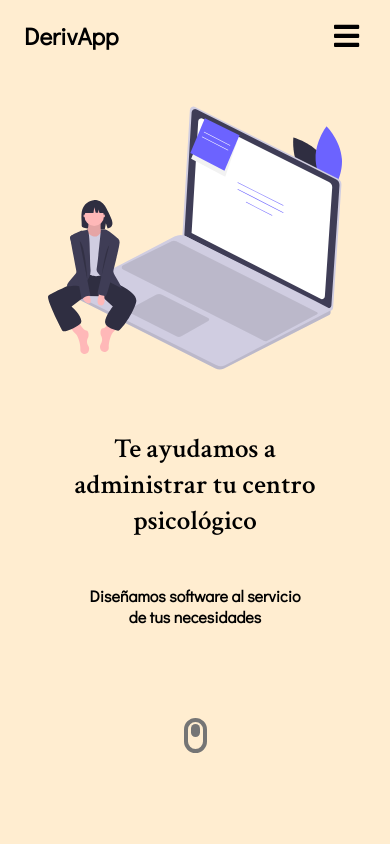
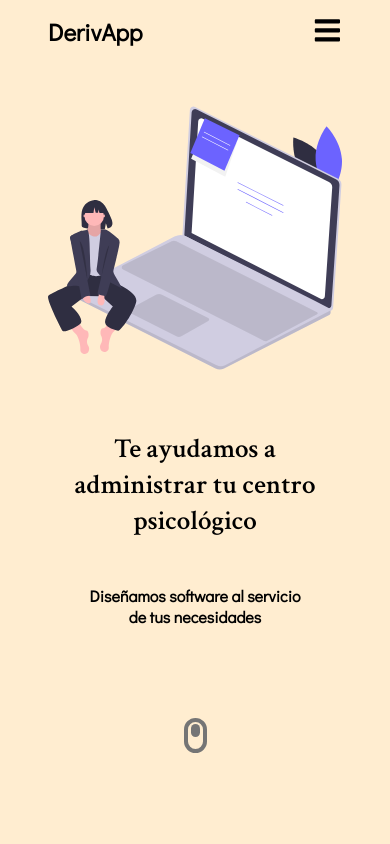
Before and after one commit to GabrielTurrillas/derivapp_landingpage, a Next.js app: page / in a window 390 px wide. Shown: the top 844 px of the page. Built offline with nearby package versions, Linux system fonts and the light colour scheme.

Commit message:
hero and nav margin responsive

```diff
--- a/components/Hero/index.js
+++ b/components/Hero/index.js
@@ -49,8 +49,19 @@ const Container = styled.div`
   @media ${device.mobileM}{
     margin: ${containerMargin.mobileM};
   }
+  @media ${device.tablet}{
+    margin: ${containerMargin.tablet};
+  }
+  @media ${device.laptop}{
+    margin: ${containerMargin.laptop};
+  }
+  @media ${device.laptopL}{
+    margin: ${containerMargin.laptopL};
+  }
+  @media ${device.desktop}{
+    margin: ${containerMargin.desktop};
+  }
 `
-
 const ImageArea = styled.div`
   grid-area: ImageArea;
   display:flex;
--- a/components/Navbar/index.js
+++ b/components/Navbar/index.js
@@ -3,6 +3,8 @@ import styled from 'styled-components';
 import {
   widthSize,
   backgroundColor,
+  containerMargin,
+  device
 } from '../../styles';
 
 const Navbar = () => {
@@ -25,47 +27,51 @@ export default Navbar;
 const Nav = styled.nav`
   display:flex;
   width: 100%;
-  display: flex;
   justify-content:center;
   align-items:center;
   font-size: 1rem;
   position:absolute;
   top: 0;
-  z-index:999;
   //box-shadow: 0 8px 8px -4px black;
-  @media screen and (max-width: 960px) {
-    transition: 0.8s all ease;
-  }
 `;
 
 const NavbarContainer = styled.div`
   display:flex;
   justify-content: space-between;
-  height: 70px;
+  margin: ${containerMargin.mobileS};
+  padding:1rem 0;
   width: 100%;
-  padding: 0 24px;
-  max-width: 100%;
+  @media ${device.mobileM} {
+    margin: ${containerMargin.mobileM};
+  }
+  @media ${device.tablet} {
+    margin: ${containerMargin.tablet};
+  }
+  @media ${device.laptop} {
+    margin: ${containerMargin.laptop};
+  }
+  @media ${device.laptopL} {
+    margin: ${containerMargin.laptopL};
+  }
+  @media ${device.desktop} {
+    margin: ${containerMargin.desktop};
+  }
 `;
 
 const NavLogo = styled.a`
+  display: flex;
+  justify-self: flex-start;
   color: #000;
   font-family:'Didact Gothic', sans-serif;
-  justify-self: flex-start;
   cursor: pointer;
-  padding:0;
   font-size: 1.5rem;
-  display: flex;
   align-items: center;
   font-weight: bold;
   text-decoration: none;
+  margin-bottom:0.5rem;
 `;
 
 const MobileIcon = styled.div`
-  display: block;
-  position: absolute;
-  top: 0;
-  right: 0;
-  transform: translate(-100%, 60%);
   font-size: 1.8rem;
   cursor: pointer;
   color: #000;
--- a/styles/containerMargin.js
+++ b/styles/containerMargin.js
@@ -1,4 +1,8 @@
 export const containerMargin = {
   mobileS: '0 2rem',
-  mobileM: '0 3rem'
+  mobileM: '0 3rem',
+  tablet: '0 6rem',
+  laptop: '0 8rem',
+  laptopL: '0 19rem',
+  desktop: '0 25rem',
 }
```
